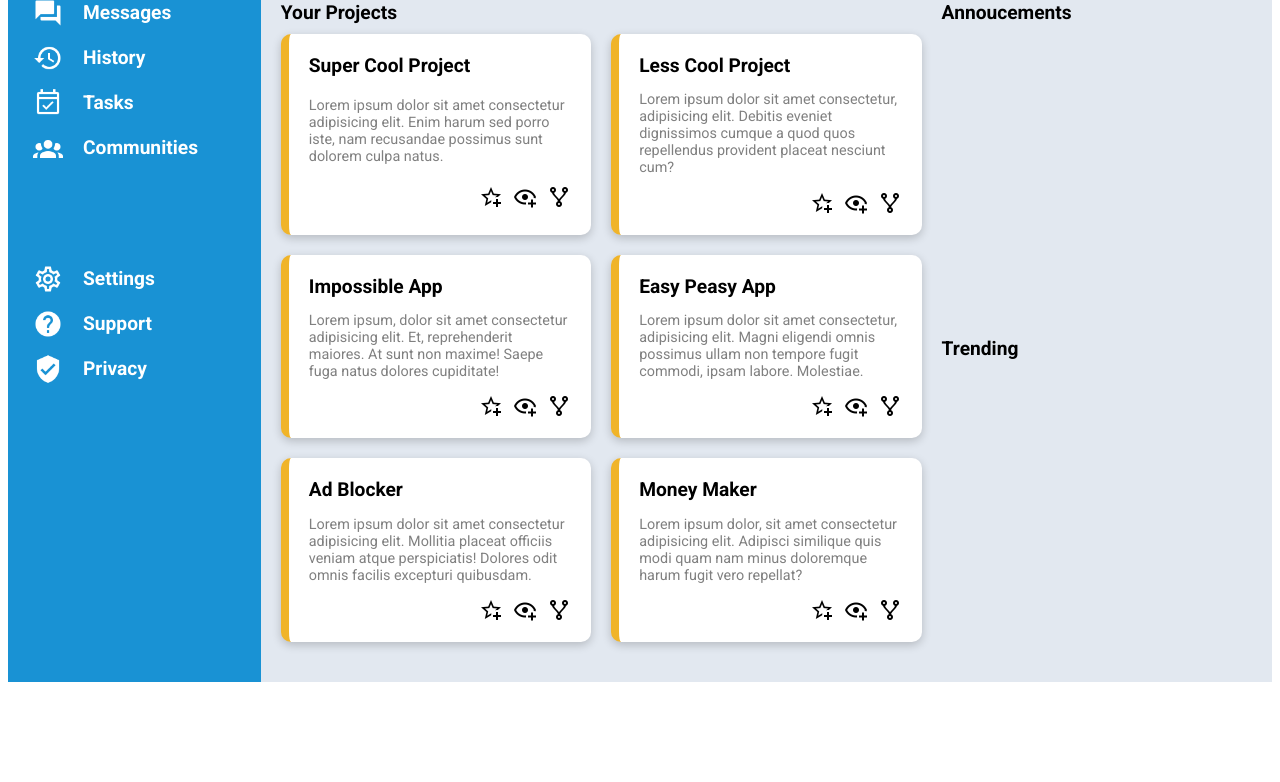
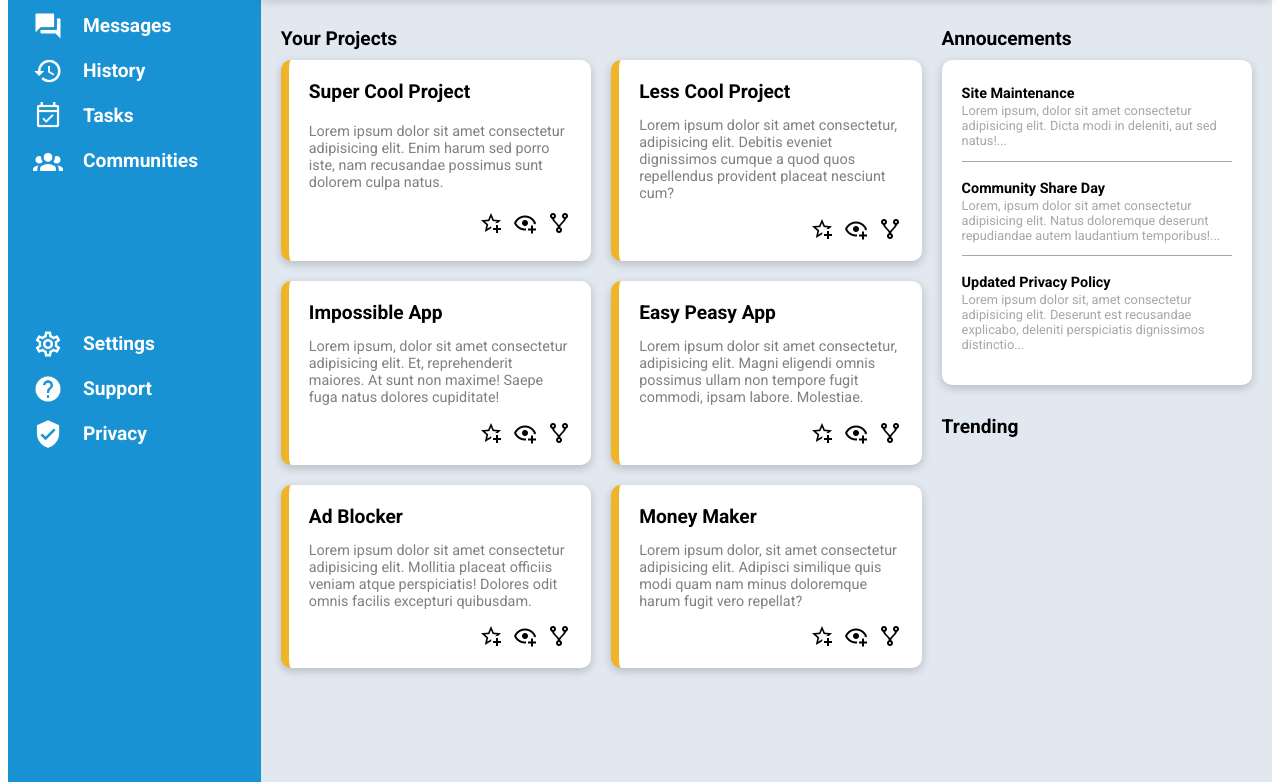
Before and after one commit to Nyanism/odin-dashboard, a plain HTML site: page index.html in a window 1280 px wide. Shown: the part 215-997 px from the top of the page. Before the commit the page ends 905 px from the top, so only its background shows below. Drawn offline with Linux system fonts and the light colour scheme.

Commit message:
Populate announcement card contents

```diff
--- a/index.html
+++ b/index.html
@@ -127,7 +127,23 @@
             </div>
           </div>
         </div>
-        <div class="announcements">Annoucements</div>
+        <div class="announcements">
+          Annoucements
+          <div class="announcement-card">
+            <div class="announcement announcement-one">
+              <strong>Site Maintenance</strong>
+              <p>Lorem ipsum, dolor sit amet consectetur adipisicing elit. Dicta modi in deleniti, aut sed natus!...</p>
+            </div>
+            <div class="announcement announcement-two">
+              <strong>Community Share Day</strong>
+              <p>Lorem, ipsum dolor sit amet consectetur adipisicing elit. Natus doloremque deserunt repudiandae autem laudantium temporibus!...</p>
+            </div>
+            <div class="announcement announcement-three">
+              <strong>Updated Privacy Policy</strong>
+              <p>Lorem ipsum dolor sit, amet consectetur adipisicing elit. Deserunt est recusandae explicabo, deleniti perspiciatis dignissimos distinctio...</p>
+            </div>
+          </div>
+        </div>
         <div class="trending">Trending</div>
       </div>
     </div>
--- a/styles.css
+++ b/styles.css
@@ -237,6 +237,36 @@
   font-weight: 600;
 }
 
+.announcement-card {
+  display: grid;
+  background-color: white;
+  border-radius: 10px;
+  margin: 10px 0px;
+  padding: 20px;
+  box-shadow: 0px 3px 10px rgb(0 0 0 / 0.2);
+}
+
+.announcement-one,
+.announcement-two {
+  border-bottom: 1px solid #A7A7A7;
+}
+
+.announcement-two,
+.announcement-three {
+  margin-top: 12.8px;
+}
+
+.announcement > strong {
+  font-size: 0.9rem;
+}
+
+.announcement > p {
+  color: #A7A7A7;
+  font-size: 0.8rem;
+  font-weight: 400;
+  margin-top: 0px;
+}
+
 .trending {
   grid-row: 2 / -1;
   grid-column: 3 / 4;
```
